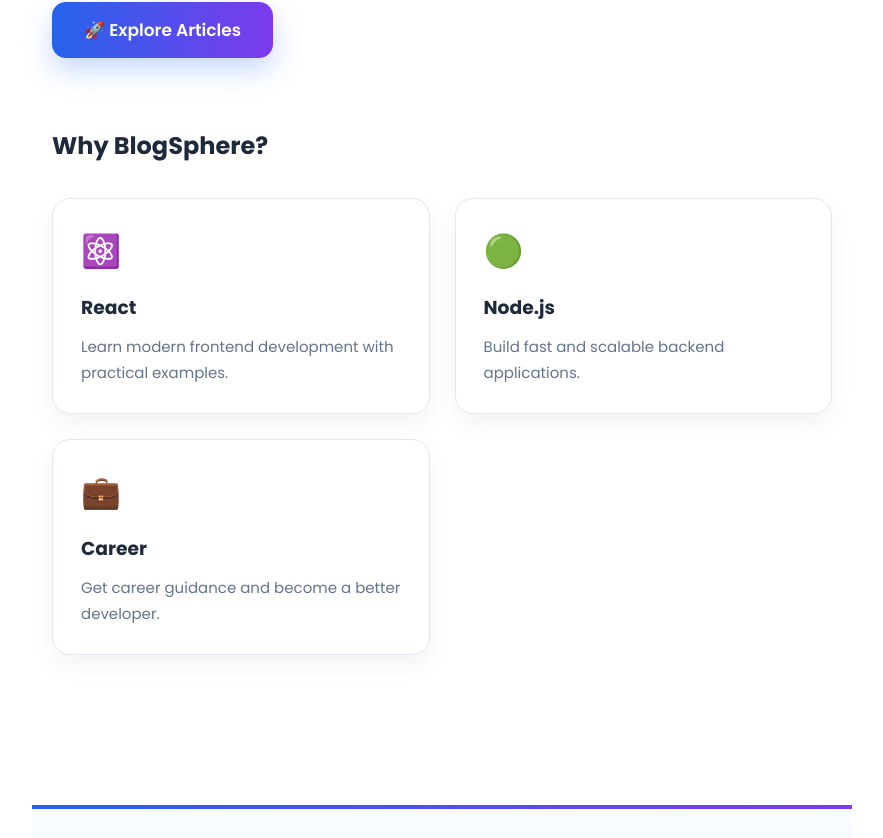
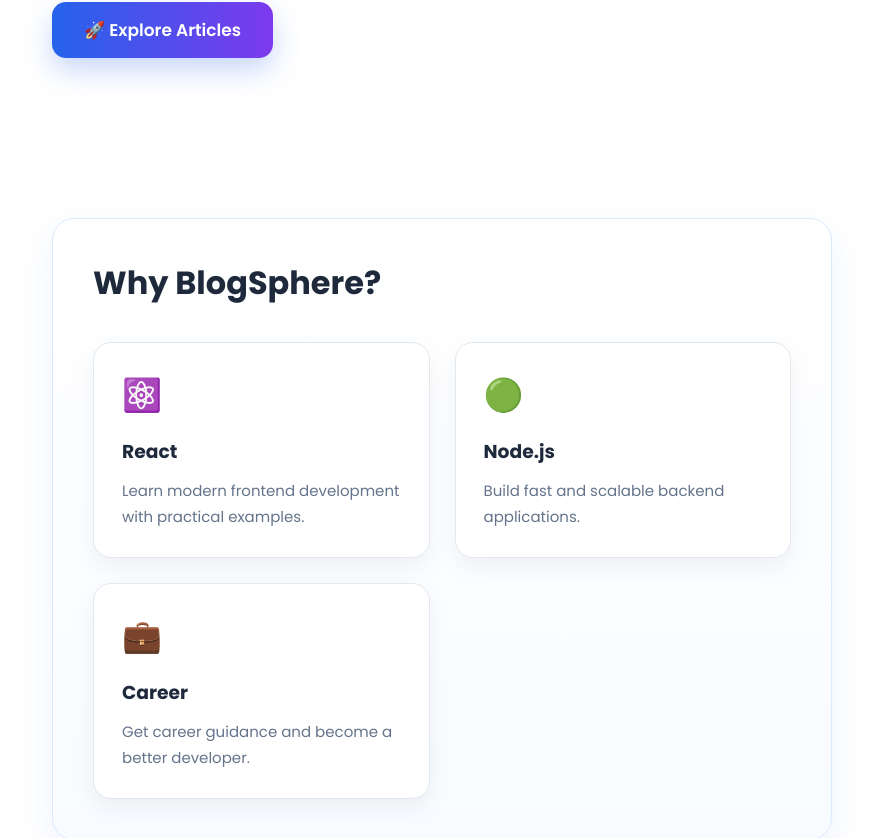
Before and after one commit to Anushka-git15/Article-Management, a React (Create React App) app in the folder my-blog-3/: page / in a window 1280 px wide. Shown: the part 560-1398 px from the top of the page, without its empty margins (198-1081 px from the left). Built offline with nearby package versions, Linux system fonts and the light colour scheme.

Commit message:
Update HomePage.js

```diff
--- a/my-blog-3/src/pages/HomePage.js
+++ b/my-blog-3/src/pages/HomePage.js
@@ -1,23 +1,23 @@
-// importing React
 import React, { Component } from 'react';
+import { Link } from 'react-router-dom';
 import './HomePage.css';
 
 class HomePage extends Component {
     render() {
         return (
-            <>
-
             <div className='home-page'>
                 <h1>👋 Welcome to BlogSphere</h1>
                 <p>
                     Welcome to BlogSphere, your go-to destination for learning modern web development. Whether you're just starting your coding journey or looking to sharpen your skills, you'll find easy-to-understand articles on React, Node.js, JavaScript, MongoDB, and full-stack development. Our goal is to simplify complex concepts and help you become a confident developer through practical knowledge and real-world examples.
                 </p>
 
+                <Link to="/articles">
                     <button className='hero-btn'>
                         🚀 Explore Articles
                     </button>
+                </Link>
 
-                    <div className='home-higlight'>
+                <div className='home-highlight'>
                     <h2>Why BlogSphere?</h2>
 
                     <div className='feature-grid'>
@@ -39,12 +39,8 @@
                     </div>
                 </div>
             </div>
-
-            </>
-
-        )
+        );
     }
 }
 
-
 export default HomePage;
```
Lines whose indentation alone changed are shown as unchanged.
